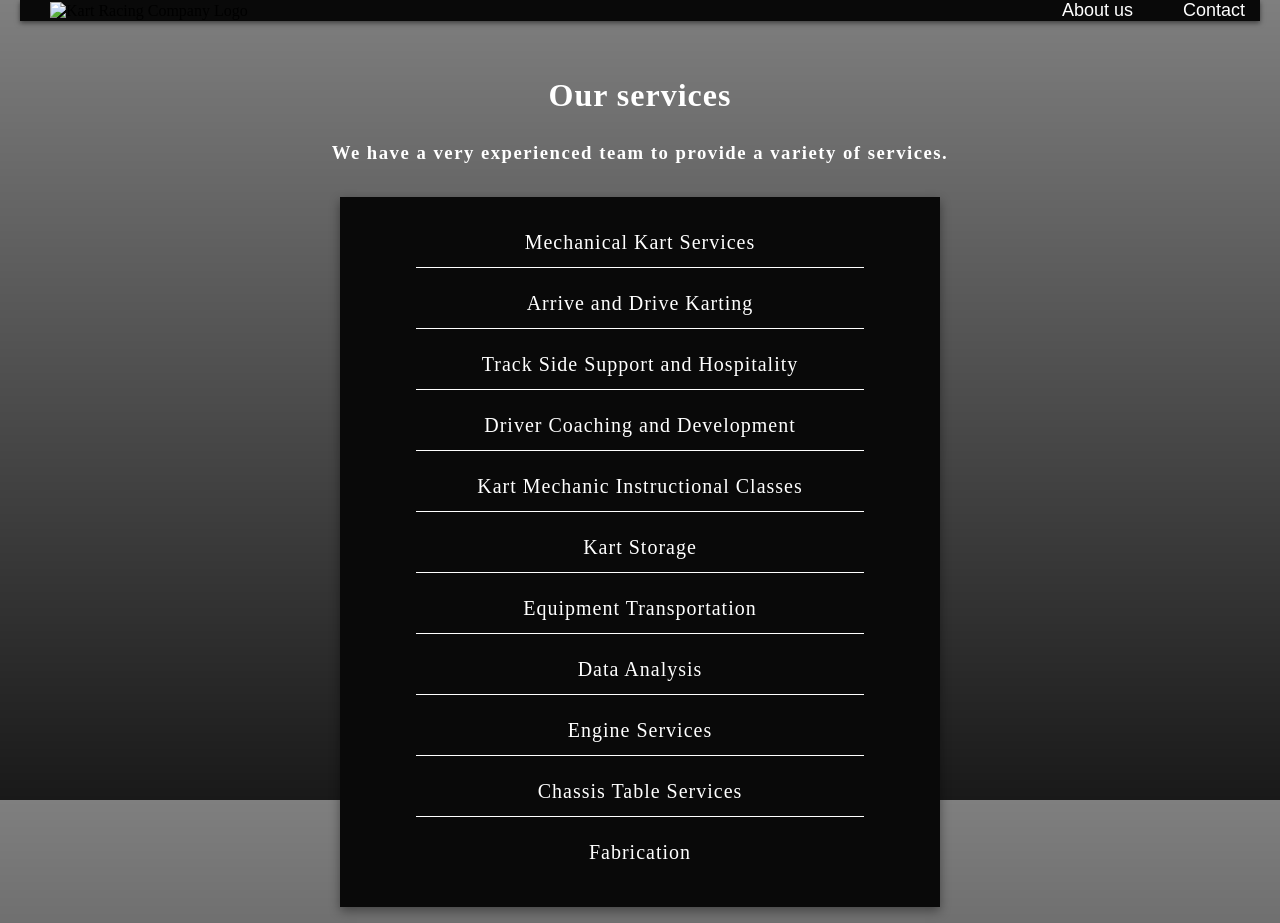
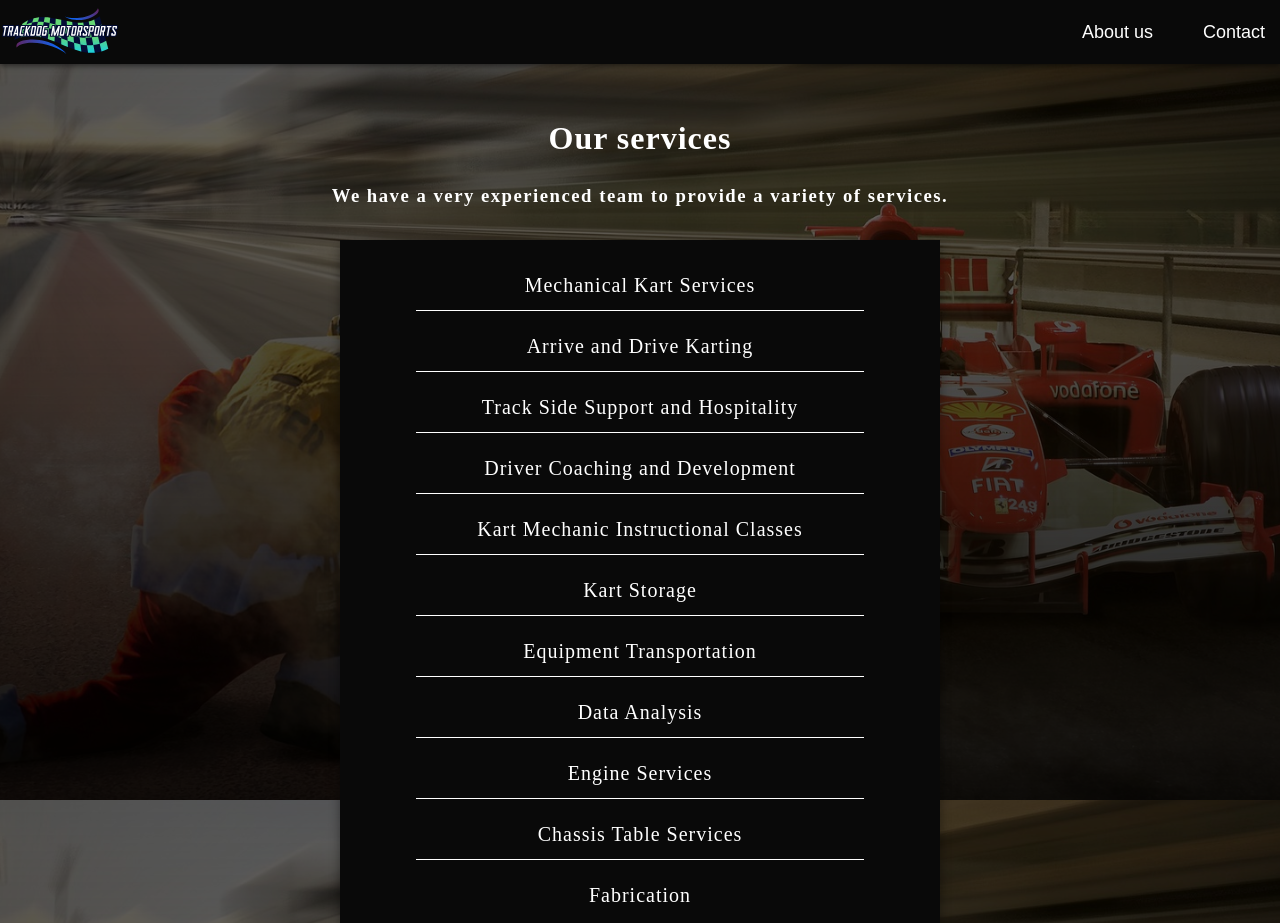
Before and after one commit to kahgrandini/kart-company, a plain HTML site: page services.html in a window 1280 px wide. Shown: the top 923 px of the page. Drawn offline with Linux system fonts and the light colour scheme.

Commit message:
fixed the body width
body with 100%

```diff
--- a/index.html
+++ b/index.html
@@ -7,8 +7,7 @@
     <title>Kart Racing Company</title>
     <link rel="stylesheet" href="/style.css">
     <link rel="stylesheet" href="https://cdnjs.cloudflare.com/ajax/libs/font-awesome/4.7.0/css/font-awesome.min.css">
-    <script src="/index.js" defer></script>
-
+    <script src="/index.js"></script>
     <script src="/services.html"></script>
 </head>
 <body>
--- a/services.html
+++ b/services.html
@@ -9,7 +9,7 @@
 <body>
     <header>
         <div class="logo">
-            <img src="/logo-kart.svg" alt="Kart Racing Company Logo">
+            <img src="/pics/logo-kart.svg" alt="Kart Racing Company Logo">
         </div>
         <nav>
             <ul>
@@ -70,7 +70,6 @@ header {
     top: 0;
     box-shadow: 0px 2px 5px rgba(0, 0, 0, 0.5); /* Add subtle shadow for depth */
     width: 100%;
-    padding-left: 30px;
 }
 
 header .logo img {
@@ -162,12 +161,10 @@ body {
     flex-direction: column; /* Stack content vertically */
     align-items: center;
     background-image: linear-gradient(rgba(0, 0, 0, 0.5), rgba(0, 0, 0, 0.9)),
-        url('/racing-3415413_1920.jpg');
+        url('/pics/racing-3415413_1920.jpg');
     background-size: cover;
     background-attachment: fixed;
     min-height: 100vh;
-    margin: 0;
-    padding: 0 20px; /* Add padding for responsiveness */
 }
 .services{
      display: flex;
```
